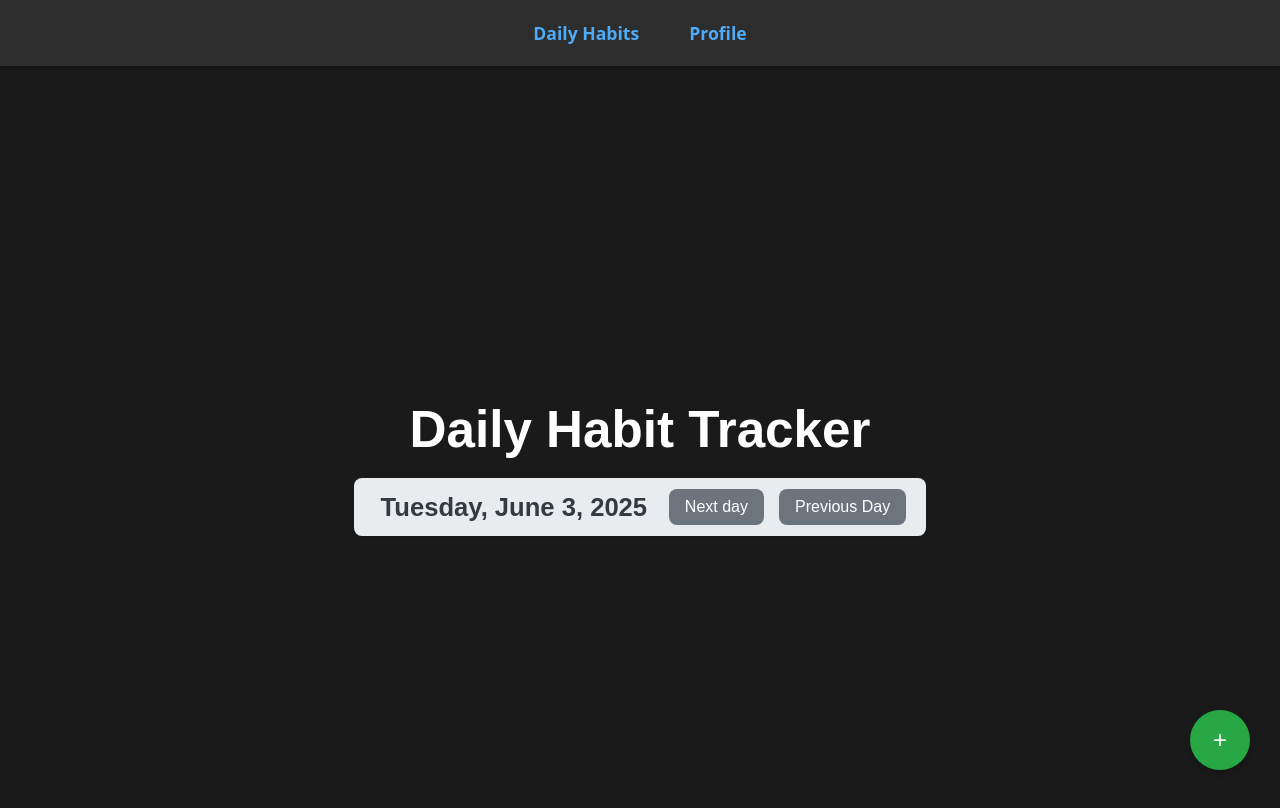
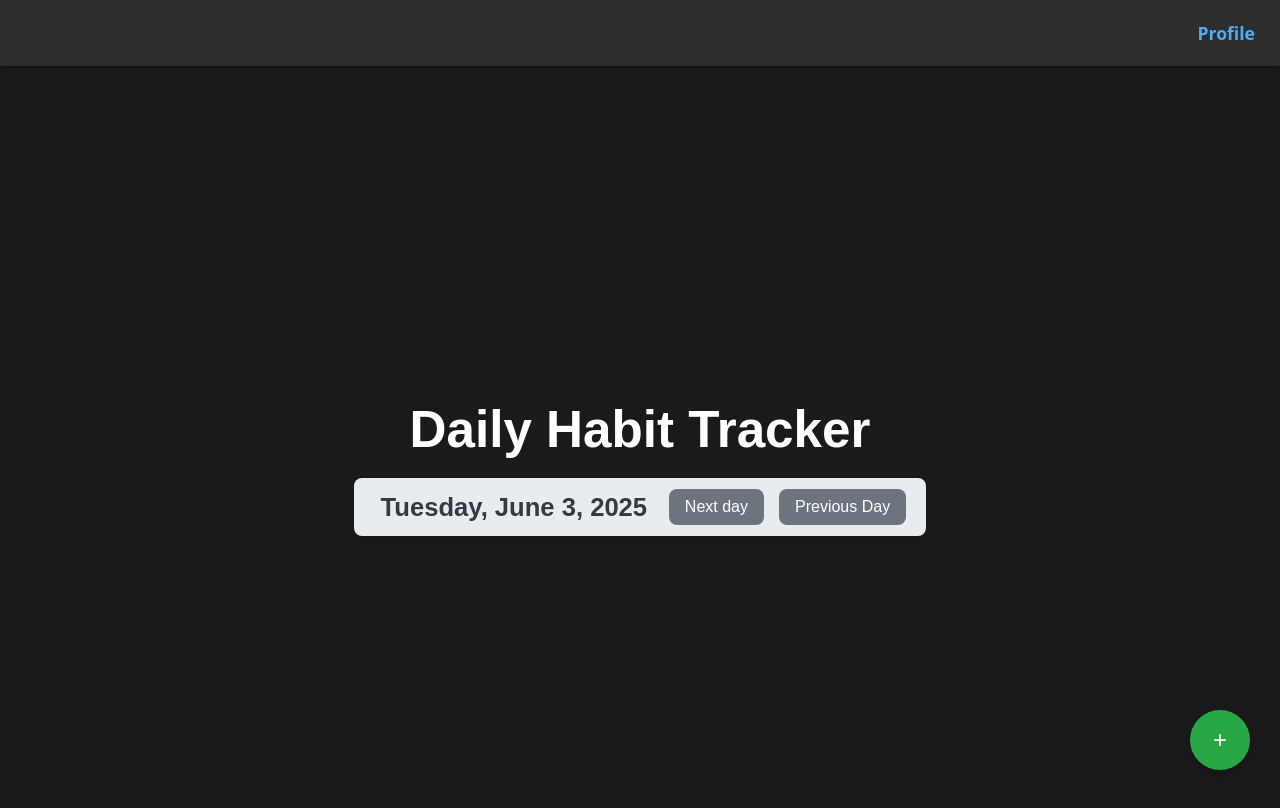
Before and after one commit to Prateek-Singh-2000/my-habit-calendar-web, a React (Vite) app: page / in a window 1280 px wide. Shown: the top 808 px of the page. Built offline with nearby package versions, Linux system fonts and the light colour scheme.

Commit message:
Removed daily habits page

```diff
--- a/src/App.css
+++ b/src/App.css
@@ -1,7 +1,7 @@
 .global-nav {
 	width: 100%;
 	display: flex;
-	justify-content: center;
+	justify-content: flex-end;
 	gap: 30px;
 	padding: 15px 0;
 	margin-bottom: 25px;
@@ -16,6 +16,7 @@
 	font-size: 1.1em;
 	padding: 5px 10px;
 	border-radius: 5px;
+	margin-right: 15px;
 	transition:
 		background-color 0.2s ease,
 		color 0.2s ease;
--- a/src/App.tsx
+++ b/src/App.tsx
@@ -7,9 +7,6 @@ function App() {
 	return (
 		<>
 			<div className="global-nav">
-				<Link to="/" className="nav-link">
-					Daily Habits
-				</Link>
 				<Link to="/profile" className="nav-link">
 					Profile
 				</Link>
```
